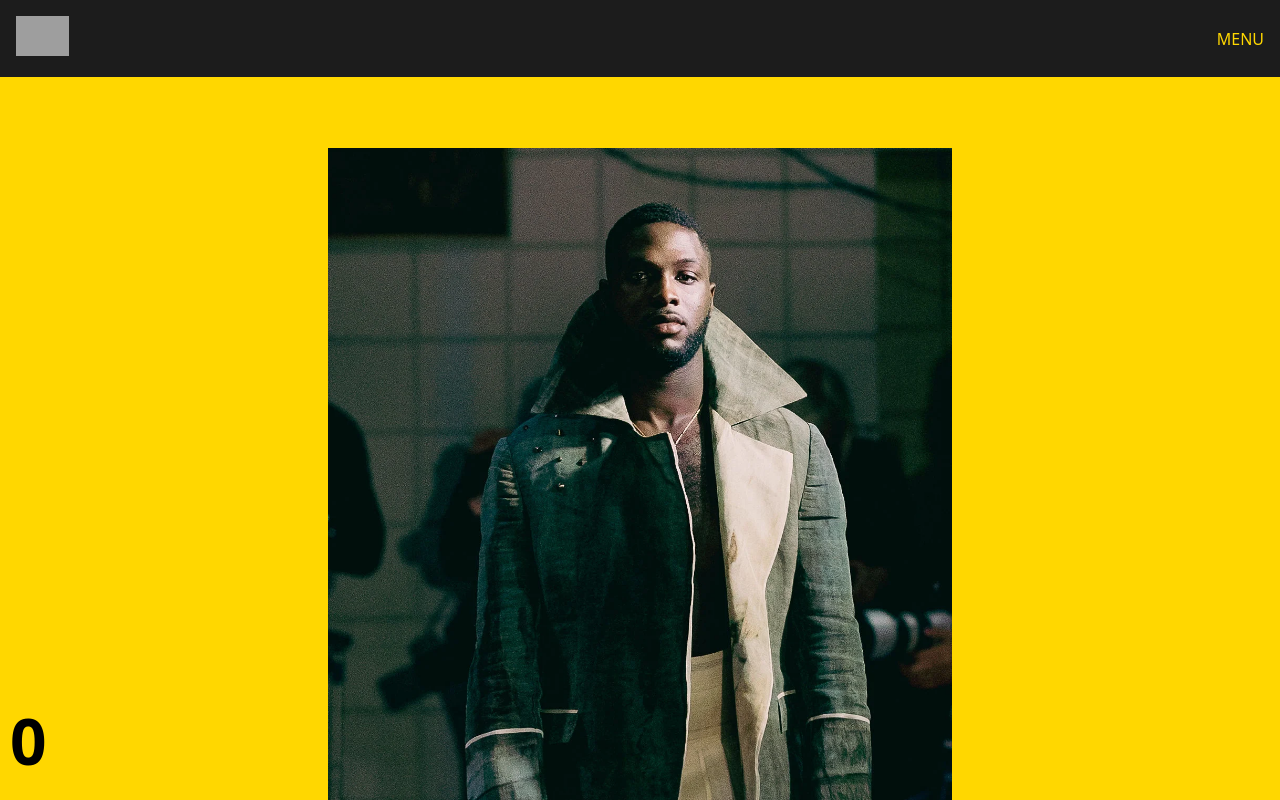
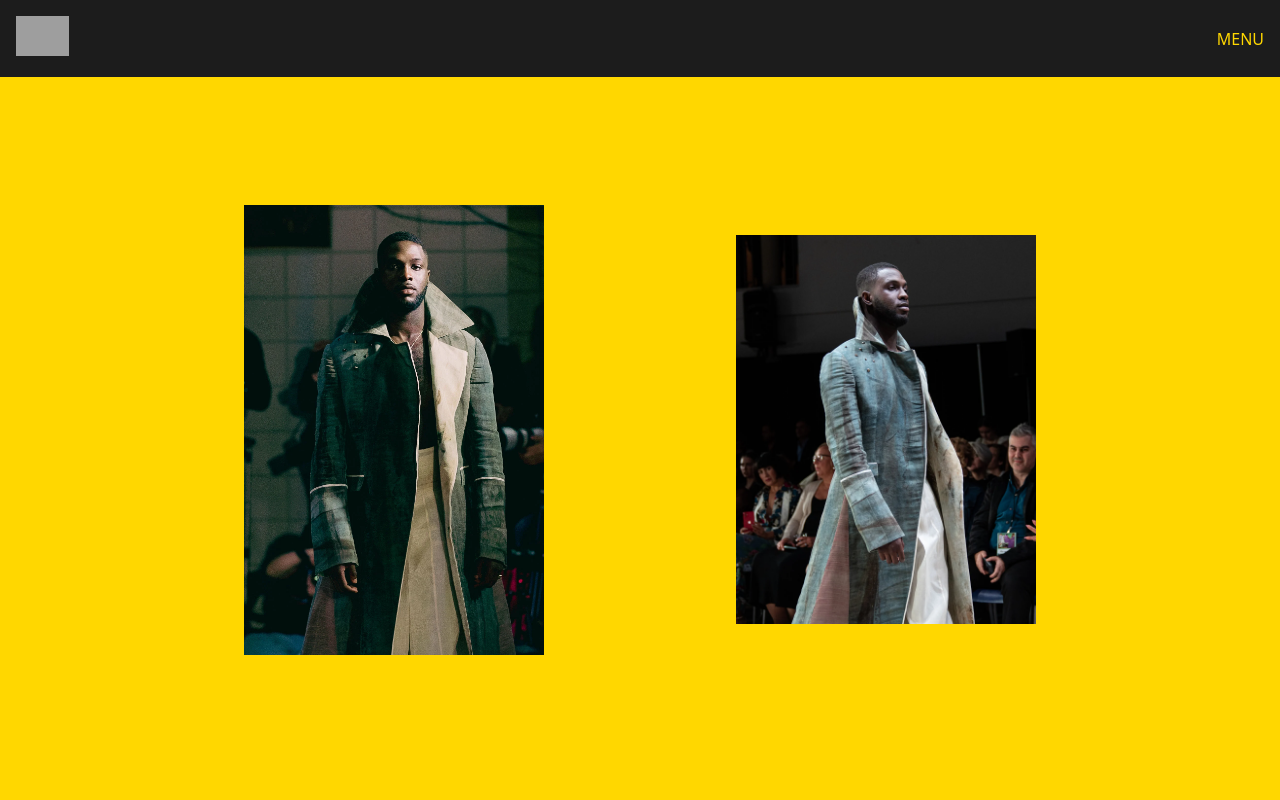
Before and after one commit to Akinloluwa-Adedijo/seyi-the-poet-website, a React (Vite) app: page /shoots in a window 1280 px wide. Shown: the top 800 px of the page. Built offline with nearby package versions, Linux system fonts and the light colour scheme; grey boxes are pictures that could not be loaded; a web font is replaced by a local one.

Commit message:
finished shoots section

```diff
--- a/src/App.jsx
+++ b/src/App.jsx
@@ -14,6 +14,7 @@ import Shoots from "./components/Shoots/Shoots";
 import Navbar from "./components/Navbar/Navbar";
 import { AnimatePresence } from "framer-motion";
 import MainLayout from "./layouts/MainLayout";
+import ShootImage from "./components/Shoots/ShootImage";
 
 function App() {
   const router = createBrowserRouter(
@@ -25,6 +26,7 @@ function App() {
         <Route path="/music-reviews" element={<MusicReviews />} />
         <Route path="/poems" element={<Poems />} />
         <Route path="/shoots" element={<Shoots />} />
+        <Route path="/shoots/:shootTitle" element={<ShootImage />} />
       </Route>
     )
   );
--- /dev/null
+++ b/src/components/Shoots/ShootImage.jsx
@@ -0,0 +1,29 @@
+import React from "react";
+import { useLocation, useParams } from "react-router-dom";
+import { Link } from "react-router-dom";
+
+import "./shootImage.css";
+
+const ShootImage = () => {
+  const { shootTitle } = useParams();
+  const location = useLocation();
+  console.log(location.state);
+  const image = location.state;
+
+  return (
+    <div
+      className="shootImage-container"
+      style={{ backgroundColor: `${image.color}` }}
+    >
+      <div className="shootImage">
+        <Link to="/shoots#top">
+          <p className="shootImage-back">Back</p>
+        </Link>
+        <p className="shootImage-title">{image.title}</p>
+        <img src={image.src} alt="" />
+      </div>
+    </div>
+  );
+};
+
+export default ShootImage;
--- a/src/components/Shoots/Shoots.jsx
+++ b/src/components/Shoots/Shoots.jsx
@@ -1,199 +1,254 @@
-import { img, mask, section } from "framer-motion/client";
 import Transition from "../Transition/Transition";
 import "./shoots.css";
 
 import { useRef } from "react";
-import { delay, motion, useInView } from "framer-motion";
+import { motion, useInView } from "framer-motion";
+import { Link } from "react-router-dom";
 
 const shootImages = [
   {
     id: 1,
+    link_title: "/shoots/shoot1-vfw-23-blue-tamburin",
     src: "/src/assets/shoot_images/1.webp",
     title: "VFW SS'23 - BLUE TAMBURIN",
+    color: "#74D3AE",
   },
   {
     id: 2,
+    link_title: "/shoots/shoot2-vfw-23-blue-tamburin",
     src: "/src/assets/shoot_images/2.webp",
     title: "VFW SS'23 - BLUE TAMBURIN",
+    color: "#00FFC5",
   },
   {
     id: 3,
+    link_title: "/shoots/shoot3-vfw-23-backstage",
     src: "/src/assets/shoot_images/3.webp",
     title: "VFW SS'23 - BACKSTAGE",
+    color: "#E03838",
   },
   {
     id: 4,
+    link_title: "/shoots/shoot4-vfw-23-backstage",
     src: "/src/assets/shoot_images/4.webp",
     title: "VFW SS'23 - BACKSTAGE",
+    color: "#E03838",
   },
   {
     id: 5,
+    link_title: "/shoots/shoot5-vfw-23-backstage",
     src: "/src/assets/shoot_images/5.webp",
     title: "VFW SS'23 - BACKSTAGE",
+    color: "#5F6332",
   },
   {
     id: 6,
+    link_title: "/shoots/shoot6-vfw-23-seyi-and-milo",
     src: "/src/assets/shoot_images/6.webp",
     title: "VFW SS'23 - SÈYÌ AND MILO MANHEIM",
+    color: "#5F6332",
   },
   {
     id: 7,
+    link_title: "/shoots/shoot7-vfw-23-backstage",
     src: "/src/assets/shoot_images/7.webp",
     title: "VFW SS'23 - BACKSTAGE",
+    color: "#5F6332",
   },
   {
     id: 8,
+    link_title: "/shoots/shoot8-vfw-23-backstage",
     src: "/src/assets/shoot_images/8.webp",
     title: "VFW SS'23 - BACKSTAGE",
+    color: "#D411AA",
   },
   {
     id: 9,
+    link_title: "/shoots/shoot9-vfw-23-backstage",
     src: "/src/assets/shoot_images/9.webp",
     title: "VFW SS'23 - BACKSTAGE",
+    color: "#D411AA",
   },
   {
     id: 10,
+    link_title: "/shoots/shoot10-vfw-23-unserten",
     src: "/src/assets/shoot_images/10.webp",
     title: "VFW SS'23 - UNSERTEN",
+    color: "#4E0505",
   },
   {
     id: 11,
+    link_title: "/shoots/shoot11-vfw-23-unserten",
     src: "/src/assets/shoot_images/11.webp",
     title: "VFW SS'23 - UNSERTEN",
+    color: "#4E0505",
   },
   {
     id: 12,
+    link_title: "/shoots/shoot12-vfw-23-unserten",
     src: "/src/assets/shoot_images/12.webp",
     title: "VFW SS'23 - UNSERTEN",
+    color: "#9B9B9B",
   },
   {
     id: 13,
+    link_title: "/shoots/shoot13-vfw-23-unserten",
     src: "/src/assets/shoot_images/13.webp",
     title: "VFW SS'23 - UNSERTEN",
+    color: "#4E0505",
   },
   {
     id: 14,
+    link_title: "/shoots/shoot14-vfw-23-unserten",
     src: "/src/assets/shoot_images/14.webp",
     title: "VFW SS'23 - UNSERTEN",
+    color: "#4E0505",
   },
   {
     id: 15,
+    link_title: "/shoots/shoot15-vfw-23-unserten",
     src: "/src/assets/shoot_images/15.webp",
     title: "VFW SS'23 - UNSERTEN",
+    color: "#4E0505",
   },
   {
     id: 16,
+    link_title: "/shoots/shoot16-vfw-22-toot",
     src: "/src/assets/shoot_images/16.webp",
     title: "VFW SS'22 - TOOT",
+    color: "#D91B1B",
   },
   {
     id: 17,
+    link_title: "/shoots/shoot17-vfw-22-alteir-coin",
     src: "/src/assets/shoot_images/17.webp",
     title: "VFW SS'22 - ALTEIR COIN",
+    color: "#D91B1B",
   },
   {
     id: 18,
+    link_title: "/shoots/shoot18-vfw-22-alteir-coin",
     src: "/src/assets/shoot_images/18.webp",
     title: "VFW SS'22 - ALTEIR COIN",
+    color: "#D91B1B",
   },
   {
     id: 19,
+    link_title: "/shoots/shoot19-vfw-22-alteir-coin",
     src: "/src/assets/shoot_images/19.webp",
     title: "VFW SS'22 - ALTEIR COIN",
+    color: "#7D0606",
   },
   {
     id: 20,
+    link_title: "/shoots/shoot20-vfw-22-alteir-coin",
     src: "/src/assets/shoot_images/20.webp",
     title: "VFW SS'22 - ALTEIR COIN",
+    color: "#7D0606",
   },
   {
     id: 21,
+    link_title: "/shoots/shoot21-vfw-22-alteir-coin",
     src: "/src/assets/shoot_images/21.webp",
     title: "VFW SS'22 - ALTEIR COIN",
+    color: "#7D0606",
   },
   {
     id: 22,
+    link_title: "/shoots/shoot22-2022-ike-photoshoot",
     src: "/src/assets/shoot_images/22.webp",
     title: "PHOTO SHOOT WITH IKE 2022",
+    color: "#17C128",
   },
   {
     id: 23,
+    link_title: "/shoots/shoot23-2022-ike-photoshoot",
     src: "/src/assets/shoot_images/23.webp",
     title: "PHOTO SHOOT WITH IKE 2022",
+    color: "#17C128",
   },
   {
     id: 24,
+    link_title: "/shoots/shoot24-2022-portfolio",
     src: "/src/assets/shoot_images/24.webp",
     title: "PORTFOLIO SHOOT 2022",
+    color: "#7E867E",
   },
   {
     id: 25,
+    link_title: "/shoots/shoot25-2022-portfolio",
     src: "/src/assets/shoot_images/25.webp",
     title: "PORTFOLIO SHOOT 2022",
+    color: "#7E867E",
   },
   {
     id: 26,
+    link_title: "/shoots/shoot26-2022-portfolio",
     src: "/src/assets/shoot_images/26.webp",
     title: "PORTFOLIO SHOOT 2022",
+    color: "#948250",
   },
   {
     id: 27,
+    link_title: "/shoots/shoot27-2022-portfolio",
     src: "/src/assets/shoot_images/27.webp",
     title: "PORTFOLIO SHOOT 2022",
+    color: "#948250",
   },
   {
     id: 28,
+    link_title: "/shoots/shoot28-2022-portfolio",
     src: "/src/assets/shoot_images/28.webp",
     title: "PORTFOLIO SHOOT 2022",
+    color: "#948250",
   },
 ];
 
-const maskVariants = {
-  initial: {
-    opacity: 0,
-    backgroundColor: "var(--accent)",
-  },
-  enter: {
-    opacity: 1,
-    transition: { duration: 50, ease: [0.65, 0, 0.35, 1], delay: 2 },
+const backgroundCover = {
+  hidden: { y: 0 },
+  visible: {
+    y: -1000,
+    transition: { duration: 2, ease: [0.65, 0, 0.35, 1] },
   },
 };
 
-const ShootImage = ({ img }) => {
-  const ref = useRef();
-  const inView = useInView(ref);
+const Shoot = ({ img }) => {
+  const ref = useRef(null);
+  const inview = useInView(ref);
 
   return (
-    <div className="shoot-image" ref={ref}>
-      <img src={img.src} alt="" />
-      {img.title}
-      <motion.div
-        className="shoot-mask"
-        variants={maskVariants}
-        animate={inView ? "enter" : "initial"}
-      ></motion.div>
-    </div>
+    <>
+      <Link to={`${img.link_title}`} state={img}>
+        <motion.div ref={ref} className="shot">
+          <motion.div>
+            <motion.img
+              src={img.src}
+              alt={img.title}
+              className="shoot-image"
+              whileHover={{ scale: 1.05 }}
+            />
+
+            <motion.div
+              className="cover-background"
+              animate={inview ? "visible" : "hidden"}
+              variants={backgroundCover}
+            ></motion.div>
+          </motion.div>
+        </motion.div>
+      </Link>
+    </>
   );
 };
+
 const Shoots = () => {
   return (
-    <div className="shoots-container">
-      <div className="count-title">
-        <p>0</p>
-      </div>
+    <motion.div className="shoots-container">
       <div className="shoots-content">
         {shootImages.map((im, index) => {
-          return <ShootImage img={im} key={im.id} />;
+          return <Shoot img={im} key={im.id} />;
         })}
       </div>
-      {/* <div className="shoots-content">
-        <div className="shoot-image">
-          <img src={shootImages[0].src} alt="" />
-          {shootImages[0].title}
-          <div className="shoot-mask"></div>
-        </div>
-      </div> */}
-    </div>
+    </motion.div>
   );
 };
 
--- /dev/null
+++ b/src/components/Shoots/shootImage.css
@@ -0,0 +1,31 @@
+.shootImage-container {
+  padding: 1rem;
+}
+
+.shootImage {
+  height: 100vh;
+  /* margin-bottom: 100px; */
+  margin-top: 100px;
+}
+
+.shootImage > img {
+  max-height: calc(100vh - 40px);
+  max-width: 80vw;
+}
+
+.shootImage-title,
+.shootImage-back {
+  font-weight: bold;
+  font-size: 3rem;
+  color: var(--white);
+  margin: 0;
+}
+
+.shootImage-title {
+  position: absolute;
+  bottom: 1rem;
+}
+
+.shootImage-back {
+  position: absolute;
+}
--- a/src/components/Shoots/shoots.css
+++ b/src/components/Shoots/shoots.css
@@ -3,36 +3,32 @@
 }
 
 .shoots-content {
-  margin-top: 100px;
   margin-bottom: 500px;
   display: flex;
-  flex-direction: column;
+  flex-wrap: wrap;
   align-items: center;
   justify-content: center;
-  gap: 20rem;
+
+  gap: 10rem;
+  /* overflow: hidden; */
+}
+
+.shot {
+  height: 100vh;
+  display: flex;
+  justify-content: center;
+  align-items: center;
+  margin: 1rem;
+  overflow: hidden;
+}
+
+.shot > div {
+  width: 300px;
+  position: relative;
+  overflow: hidden;
 }
 
 .shoot-image {
-  width: 75%;
-  width: 50%;
-  margin: 2rem;
-  position: relative;
-  display: flex;
-  flex-direction: column;
-  overflow: hidden;
-}
-
-.shoot-mask {
-  display: flex;
-  justify-content: space-between;
-  align-items: center;
-  position: absolute;
-  height: 100%;
-  width: 100%;
-  /* background-color: var(--accent); */
-}
-
-.shoot-image img {
   top: 0;
   left: 0;
   right: 0;
@@ -41,15 +37,13 @@
   height: 100%;
 }
 
-.count-title {
-  position: fixed;
-  bottom: 1rem;
-  left: 10px;
+.cover-background {
+  position: absolute;
+  width: 100%;
+  height: 100%;
+  top: 0;
+  left: 0;
+  right: 0;
+  bottom: 0;
+  background-color: var(--white);
 }
-
-.count-title p {
-  margin: 0;
-  font-size: 5vw;
-  font-weight: bold;
-  text-transform: uppercase;
-}
```
